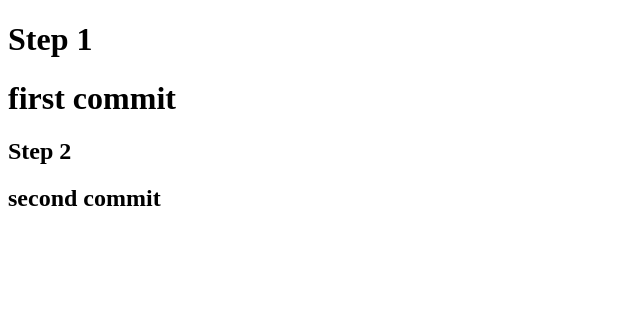
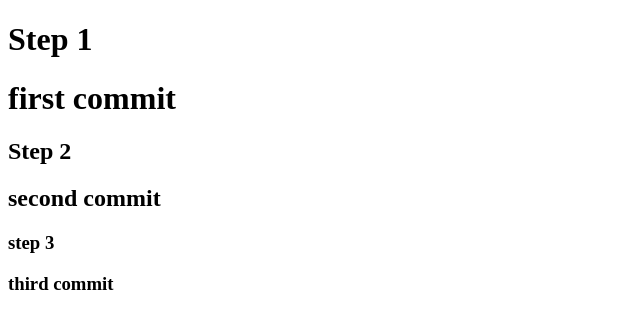
Before and after one commit to thetzinsoe/roll-dice-game, a plain HTML site: page gittest.html in a window 1280 px wide. Shown: the whole page, without its empty margins (0-640 px from the left). Drawn offline with Linux system fonts and the light colour scheme.

Commit message:
adding h3

```diff
--- a/gittest.html
+++ b/gittest.html
@@ -11,5 +11,8 @@
 
     <h2>Step 2</h2>
     <h2>second commit</h2>
+
+    <h3>step 3</h3>
+    <h3>third commit</h3>
   </body>
 </html>
```
